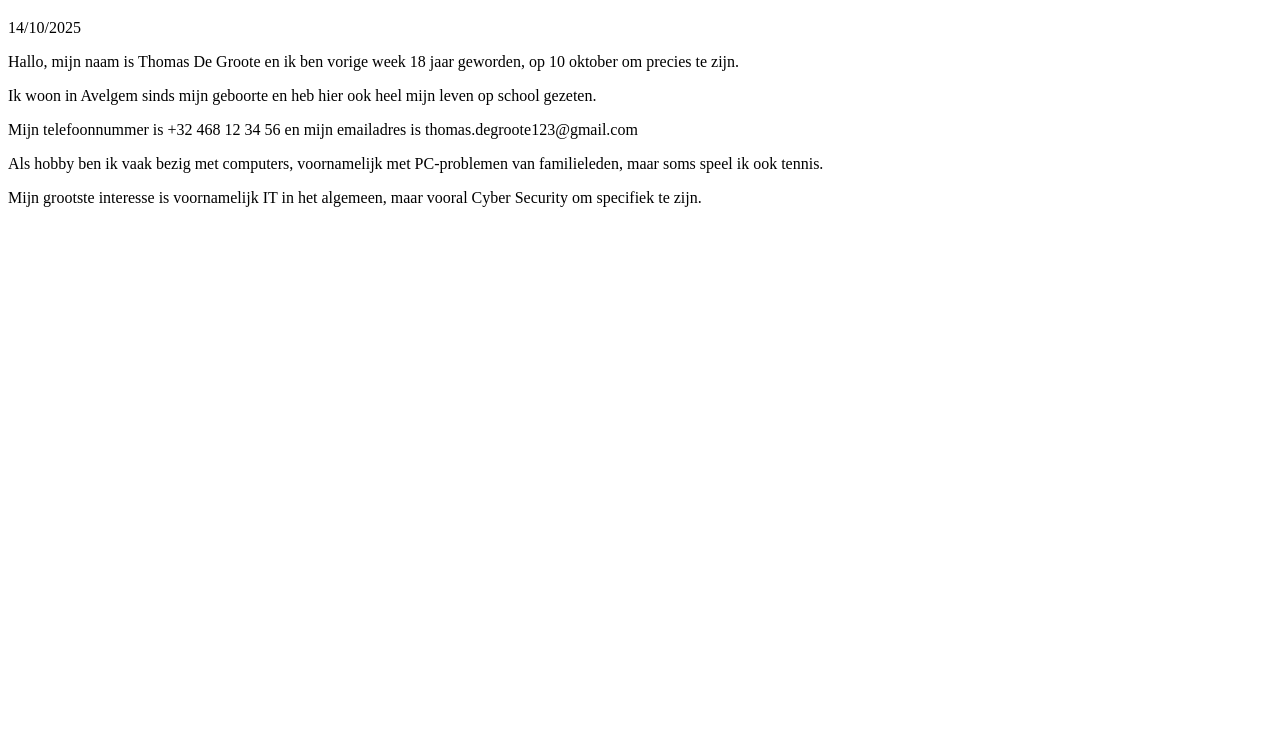
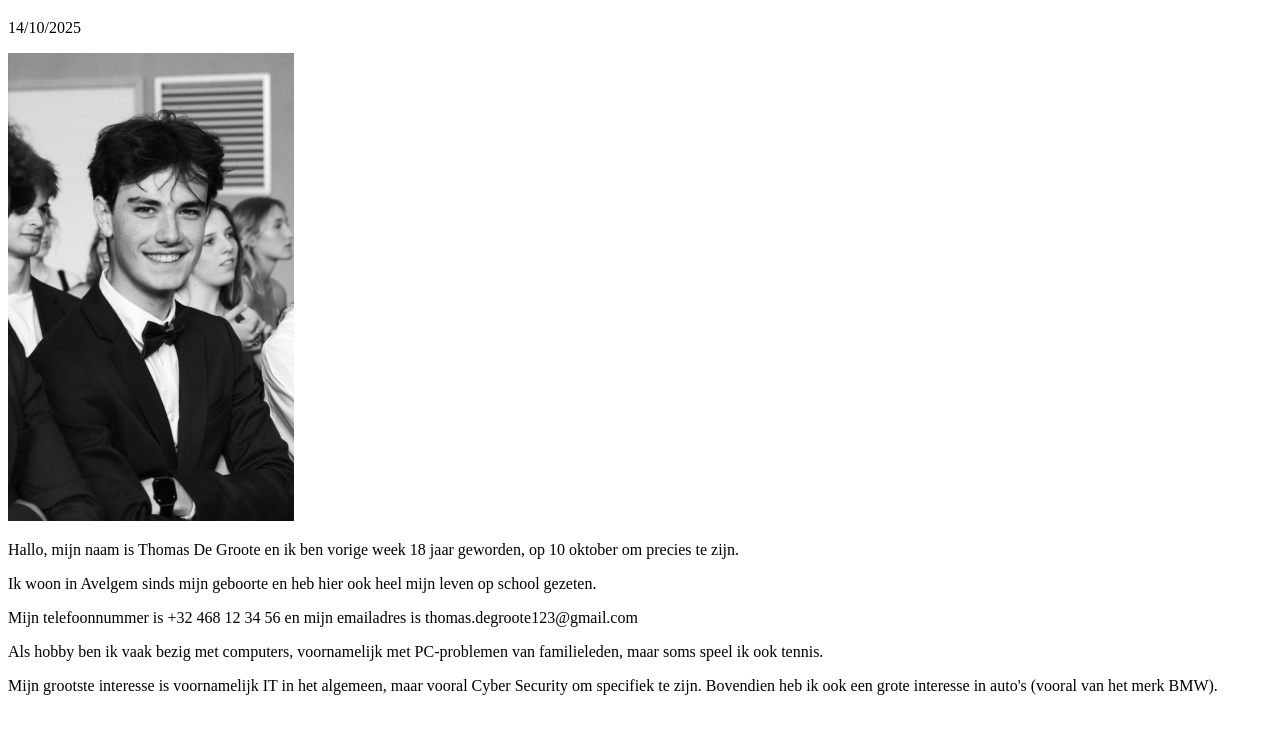
Before and after one commit to thomas-degroote/webdevelopment, a plain HTML site: page Labo3/UitbreidingPersonalHomepage/index.html in a window 1280 px wide. Shown: the part 61-794 px from the top of the page. Drawn offline with Linux system fonts and the light colour scheme.

Commit message:
Labo 3 (update)

```diff
--- a/Labo3/UitbreidingPersonalHomepage/index.html
+++ b/Labo3/UitbreidingPersonalHomepage/index.html
@@ -13,11 +13,12 @@
         <p>14/10/2025</p>
     </time>
     <section>
+        <img src="images/Foto.jpg" alt="Foto van Thomas De Groote">
         <p>Hallo, mijn naam is Thomas De Groote en ik ben vorige week 18 jaar geworden, op 10 oktober om precies te zijn.</p>
         <p>Ik woon in Avelgem sinds mijn geboorte en heb hier ook heel mijn leven op school gezeten.</p>
         <p>Mijn telefoonnummer is +32 468 12 34 56 en mijn emailadres is thomas.degroote123@gmail.com</p>
         <p>Als hobby ben ik vaak bezig met computers, voornamelijk met PC-problemen van familieleden, maar soms speel ik ook tennis.</p>
-        <p>Mijn grootste interesse is voornamelijk IT in het algemeen, maar vooral Cyber Security om specifiek te zijn.</p>
+        <p>Mijn grootste interesse is voornamelijk IT in het algemeen, maar vooral Cyber Security om specifiek te zijn. Bovendien heb ik ook een grote interesse in auto's (vooral van het merk BMW).</p>
     </section>
 
 
```
Also changed, not shown: Labo3/UitbreidingPersonalHomepage/images/Foto.jpg (added), Labo3/images/Foto.jpg.png (added).
